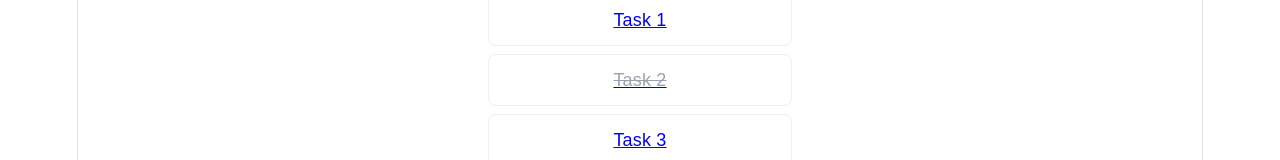
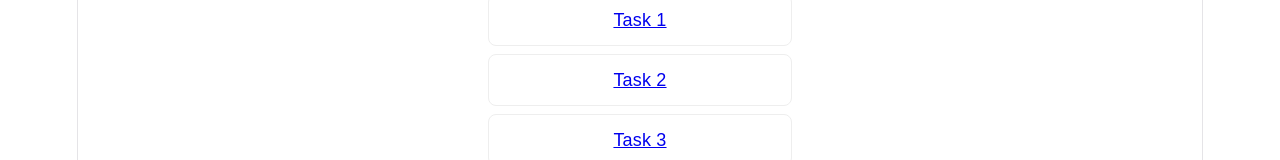
Before and after one commit to Jason-Cormier/FrontEndTraining, a Vue app in the folder task-counter/: page /home in a window 1280 px wide. Shown: the part 190-350 px from the top of the page. Built offline with nearby package versions, Linux system fonts and the light colour scheme.

Commit message:
Day 3 Update

```diff
--- a/task-counter/src/main.ts
+++ b/task-counter/src/main.ts
@@ -1,6 +1,6 @@
 import { createApp } from 'vue'
 import { createPinia } from 'pinia'
-import router from './router/index'
+import router from './router/index.js'
 import './style.css'
 import App from './App.vue'
 
--- a/task-counter/src/stores/taskStore.js
+++ b/task-counter/src/stores/taskStore.js
@@ -3,7 +3,7 @@ import { defineStore } from 'pinia'
 export const useTaskStore = defineStore('tasks', () => {
     const tasks = ref([
         { id: 1, name: 'Task 1', done: false, dueDate: '2024-06-10', priority: 'high' },
-        { id: 2, name: 'Task 2', done: true, dueDate: '2024-06-15', priority: 'medium' },
+        { id: 2, name: 'Task 2', done: false, dueDate: '2024-06-15', priority: 'medium' },
         { id: 3, name: 'Task 3', done: false, dueDate: '2024-06-12', priority: 'low' }
     ])
     return { tasks }
```
